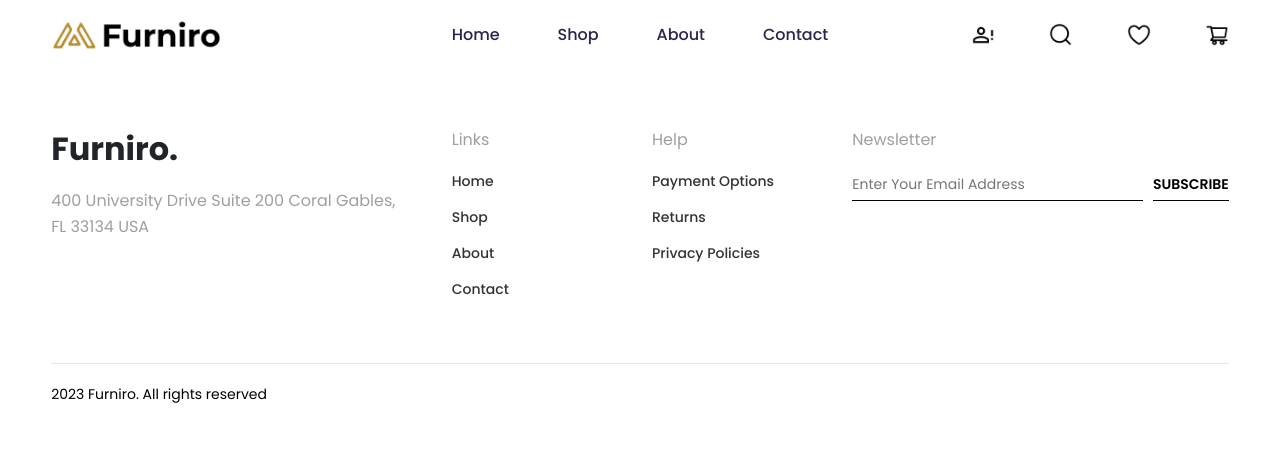
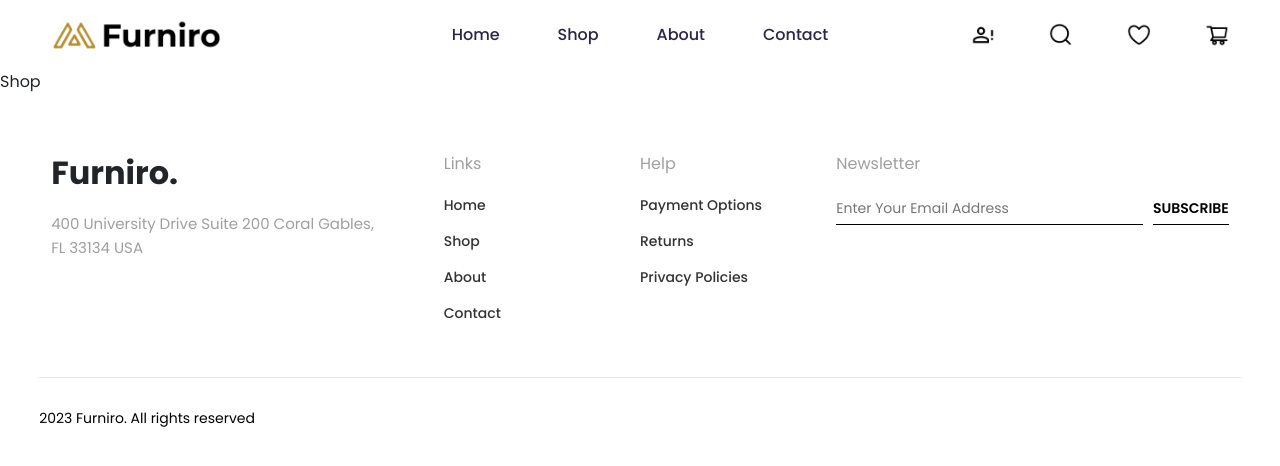
Before and after one commit to Meriyemm-design/furniro, a React (Vite) app: page /shop in a window 1280 px wide. Shown: the top 466 px of the page. Built offline with nearby package versions, Linux system fonts and the light colour scheme.

Commit message:
inner banner and shop page

```diff
--- a/src/App.tsx
+++ b/src/App.tsx
@@ -11,6 +11,7 @@ import "bootstrap/dist/css/bootstrap.min.css";
 import Header from "./components/Header";
 import Footer from "./components/Footer";
 import Home from "./Pages/Home";
+import Shop from "./Pages/Shop"
 
 function App() {
   return (
@@ -19,6 +20,7 @@ function App() {
         <Header />
         <Routes>
           <Route path="/" element={<Home />} />
+          <Route path="/shop" element={<Shop />} />
         </Routes>
       <Footer />
       </BrowserRouter>
--- /dev/null
+++ b/src/Pages/Shop.tsx
@@ -0,0 +1,9 @@
+import React from 'react'
+
+const Shop = () => {
+  return (
+    <div>Shop</div>
+  )
+}
+
+export default Shop
--- a/src/Styles/home.scss
+++ b/src/Styles/home.scss
@@ -359,7 +359,11 @@
 }
 
 .footer-section {
-  padding: 60px 0;
+  padding-top: 60px;
+
+  .footer {
+    display: flex;
+    margin-bottom: 40px;
 
     .footer-content {
       .f_title {
@@ -370,7 +374,7 @@
 
       .f-desc {
         color: $text-secondary;
-      font-size: $font-size-base;
+        font-size: 15px;
         line-height: 1.6;
         margin: 0;
       }
@@ -432,15 +436,16 @@
         }
       }
     }
+  }
 
   .footer-bottom {
     border-top: 1px solid #e5e5e5;
-    margin-top: 50px;
-    padding-top: 20px;
+    padding: 30px 0;
 
-    p {
+    .copyright {
       font-size: 14px;
       color: #000;
+      margin: 0;
     }
   }
 }
--- a/src/components/Footer.tsx
+++ b/src/components/Footer.tsx
@@ -3,10 +3,10 @@ import React from 'react'
 const Footer = () => {
     return (
         <>
-            <div className="footer-section main-padding">
+            <div className="footer-section">
                 <div className="custom-container">
                     <div className="row">
-
+                        <div className="footer">
                             {/* Left Content */}
                             <div className="col-lg-4 col-md-6">
                                 <div className="footer-content">
@@ -53,12 +53,12 @@ const Footer = () => {
                                     </div>
                                 </div>
                             </div>
-
                         </div>
 
                         {/* Bottom line */}
                         <div className="footer-bottom">
-                        <p>2023 Furniro. All rights reserved</p>
+                            <p className='copyright'>2023 Furniro. All rights reserved</p>
+                        </div>
                     </div>
                 </div>
             </div>
```
Also changed, not shown: src/components/Banner.tsx (added, +9 -0 lines). Lines whose indentation alone changed are shown as unchanged.
